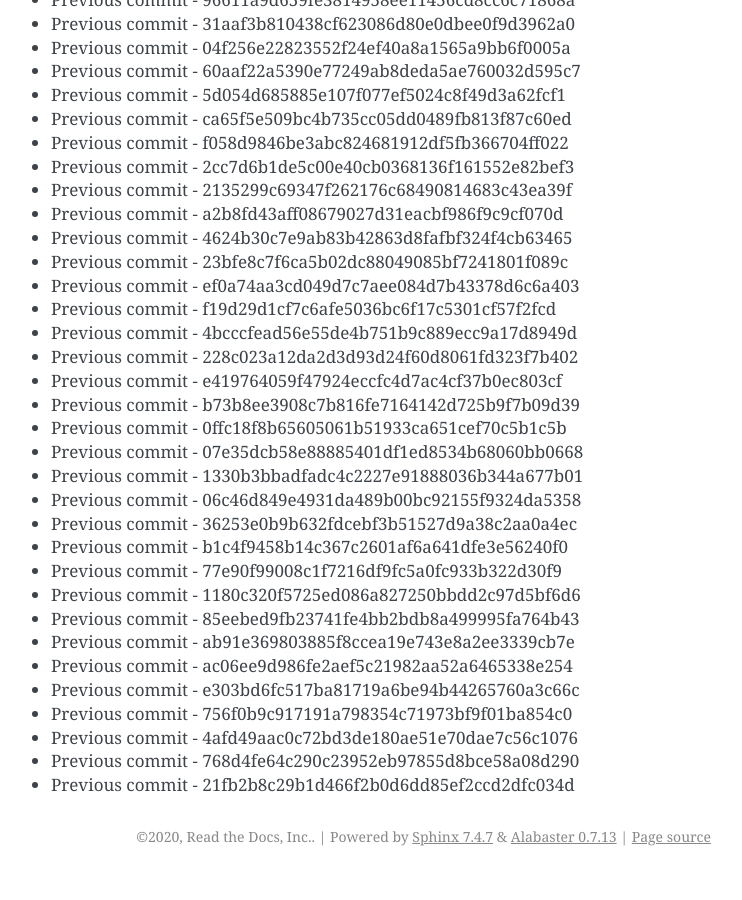
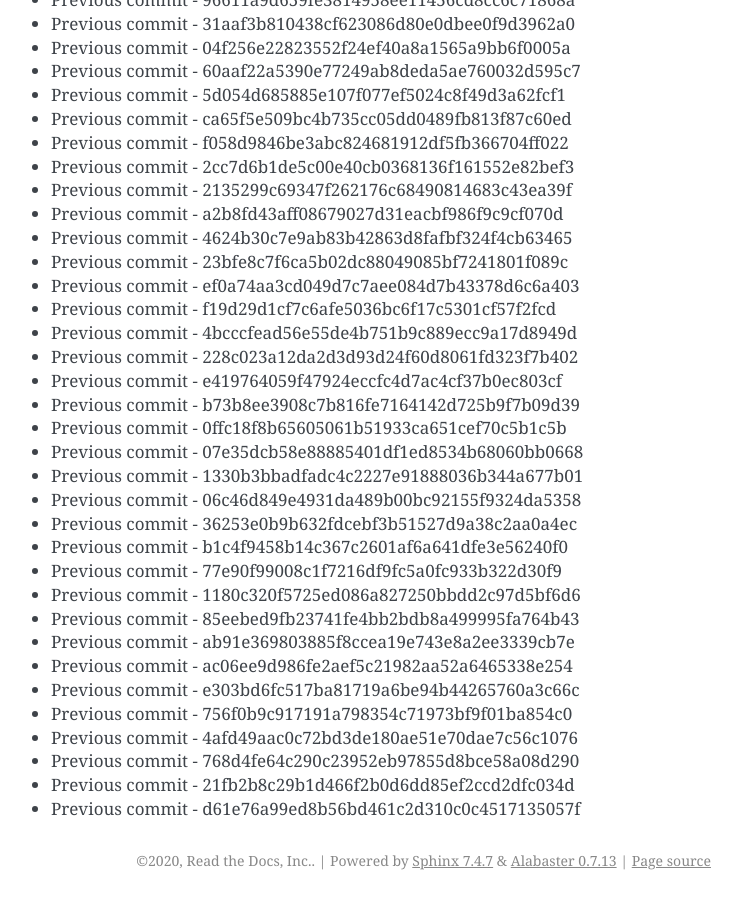
Before and after one commit to readthedocs/rtd-git-stresstest, a Sphinx documentation site: the page built from docs/updates.rst, in a window 1280 px wide and 900 px high, scrolled down 65859 px. Shown: the whole window, without its empty margins (399-1141 px from the left). Built offline with Sphinx 7.4.7, drawn with Linux system fonts in a browser that asks for light colours; before the commit the page ends 66735 px from its top, so only the background shows below that.

Commit message:
Generating commit from previous: d61e76a99ed8b56bd461c2d310c0c4517135057f

```diff
--- a/docs/updates.rst
+++ b/docs/updates.rst
@@ -2799,3 +2799,4 @@ It can be tested for any performance characteristics.
 * Previous commit - 4afd49aac0c72bd3de180ae51e70dae7c56c1076
 * Previous commit - 768d4fe64c290c23952eb97855d8bce58a08d290
 * Previous commit - 21fb2b8c29b1d466f2b0d6dd85ef2ccd2dfc034d
+* Previous commit - d61e76a99ed8b56bd461c2d310c0c4517135057f
```
